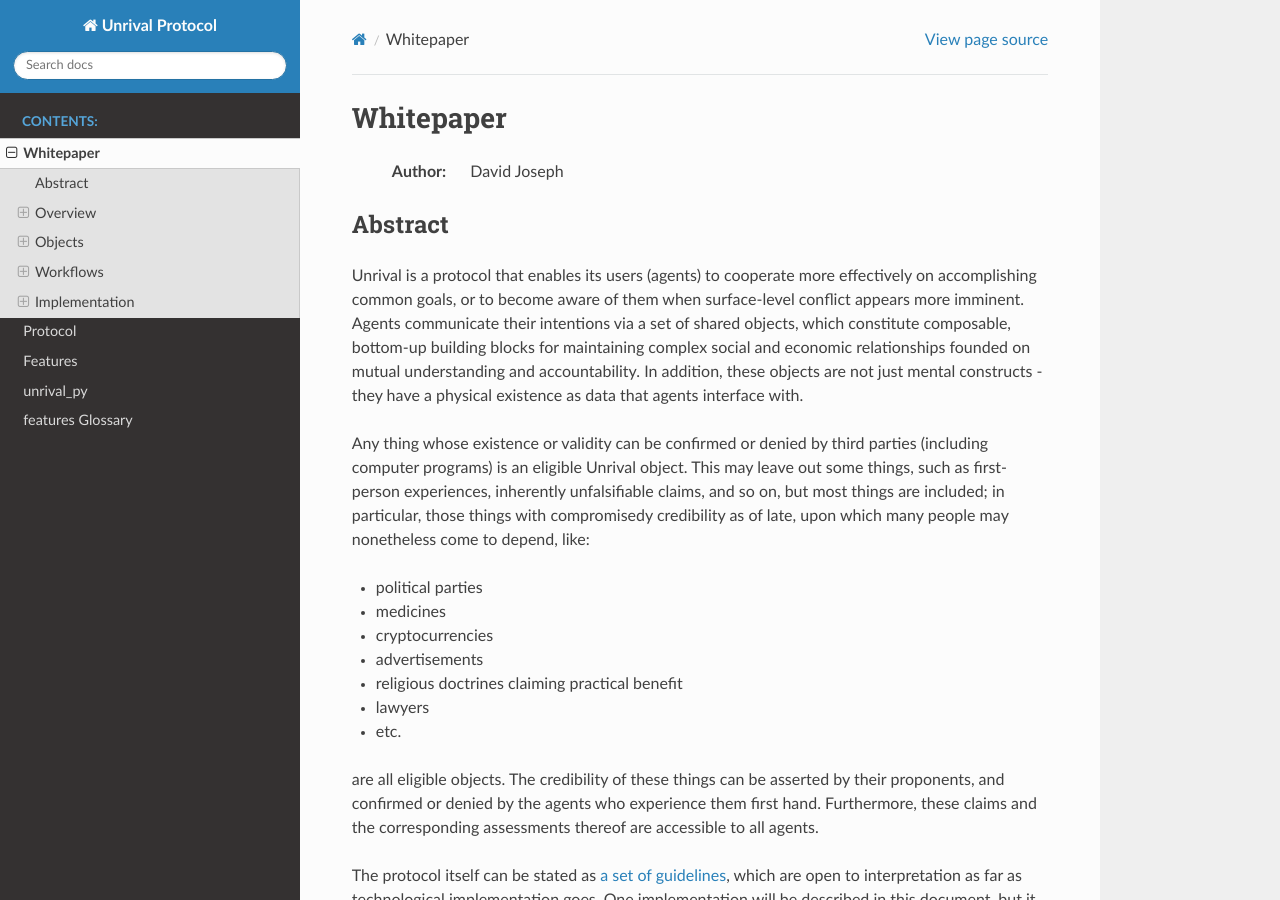
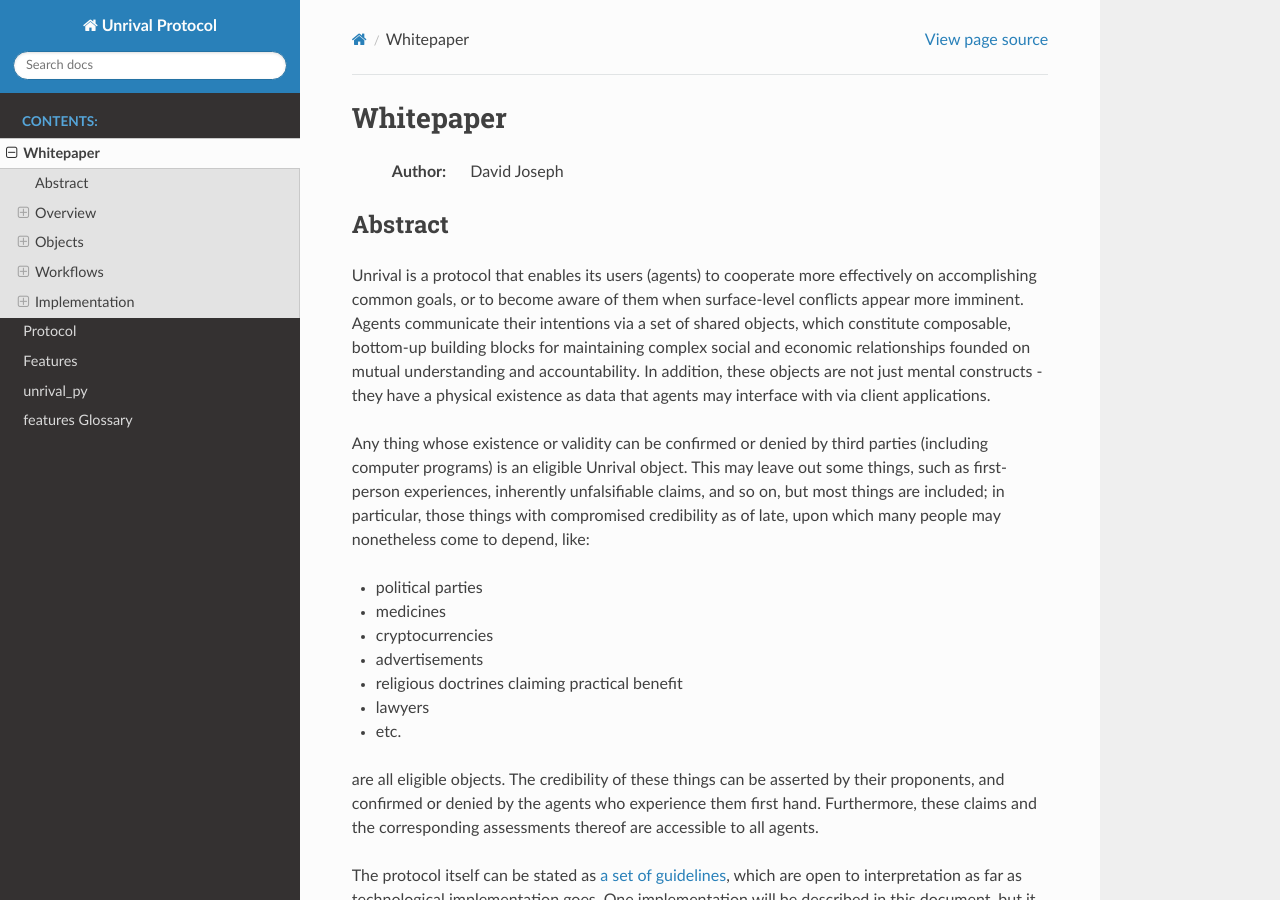
Before and after one commit to unrival-protocol/documentation, a Sphinx documentation site: the page built from source/whitepaper.rst, in a window 1280 px wide and 900 px high. Built offline with Sphinx 7.4.7 and the Read the Docs theme 2.0.0, drawn with Linux system fonts in a browser that asks for light colours; some of the changed text lies outside the part shown.

Commit message:
added whitepaper changes

```diff
--- a/source/whitepaper.rst
+++ b/source/whitepaper.rst
@@ -9,9 +9,9 @@ Whitepaper
 Abstract
 --------
 
-Unrival is a protocol that enables its users (agents) to cooperate more effectively on accomplishing common goals, or to become aware of them when surface-level conflict appears more imminent.  Agents communicate their intentions via a set of shared objects, which constitute composable, bottom-up building blocks for maintaining complex social and economic relationships founded on mutual understanding and accountability.  In addition, these objects are not just mental constructs - they have a physical existence as data that agents interface with.
+Unrival is a protocol that enables its users (agents) to cooperate more effectively on accomplishing common goals, or to become aware of them when surface-level conflicts appear more imminent.  Agents communicate their intentions via a set of shared objects, which constitute composable, bottom-up building blocks for maintaining complex social and economic relationships founded on mutual understanding and accountability.  In addition, these objects are not just mental constructs - they have a physical existence as data that agents may interface with via client applications.
 
-Any thing whose existence or validity can be confirmed or denied by third parties (including computer programs) is an eligible Unrival object.  This may leave out some things, such as first-person experiences, inherently unfalsifiable claims, and so on, but most things are included;  in particular, those things with compromisedy credibility as of late, upon which many people may nonetheless come to depend, like:
+Any thing whose existence or validity can be confirmed or denied by third parties (including computer programs) is an eligible Unrival object.  This may leave out some things, such as first-person experiences, inherently unfalsifiable claims, and so on, but most things are included;  in particular, those things with compromised credibility as of late, upon which many people may nonetheless come to depend, like:
 
 - political parties
 
```
Also changed, not shown: other parts of source/whitepaper.rst (+6 -10 lines), source/whitepaper.org (+3 -5 lines).
